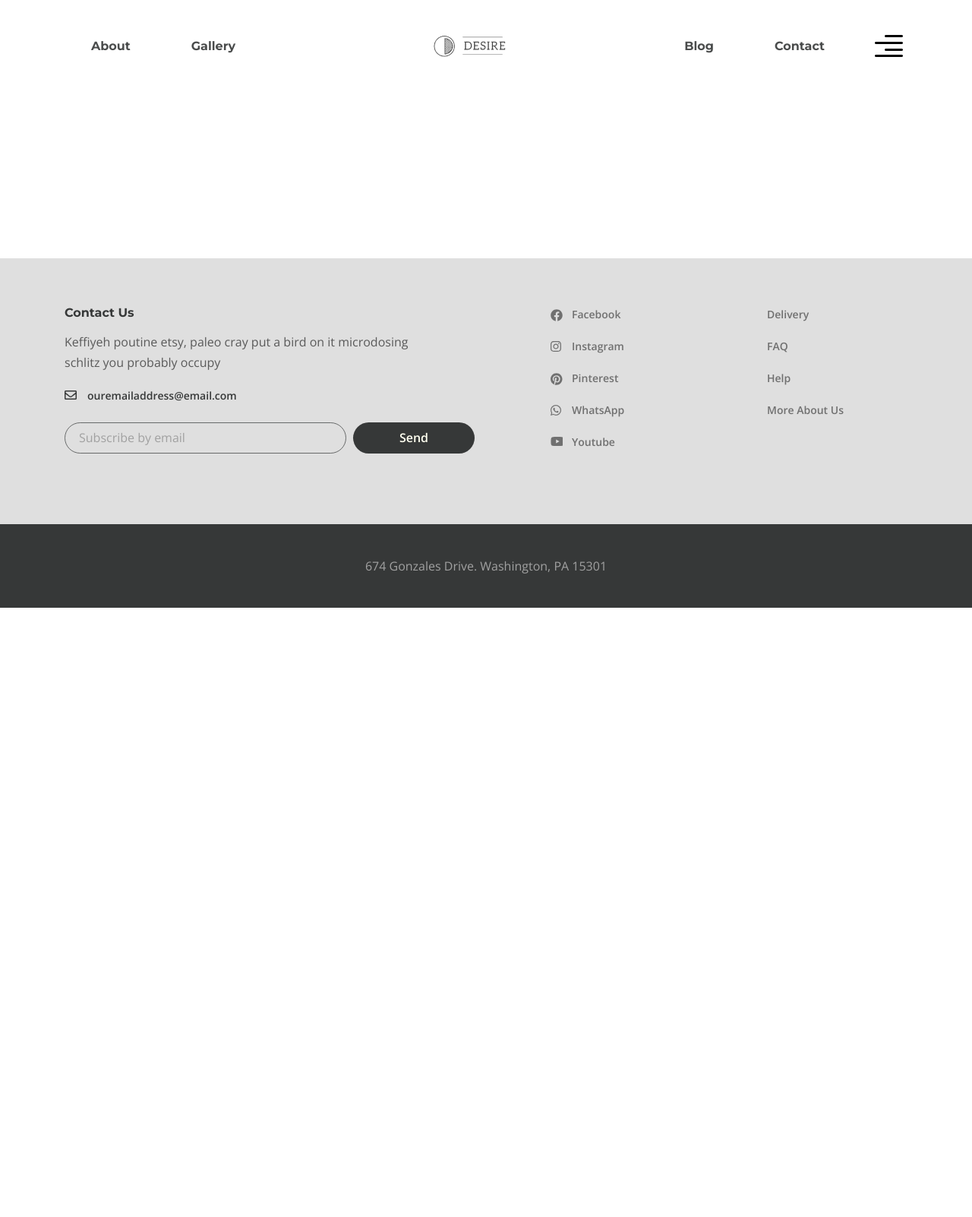
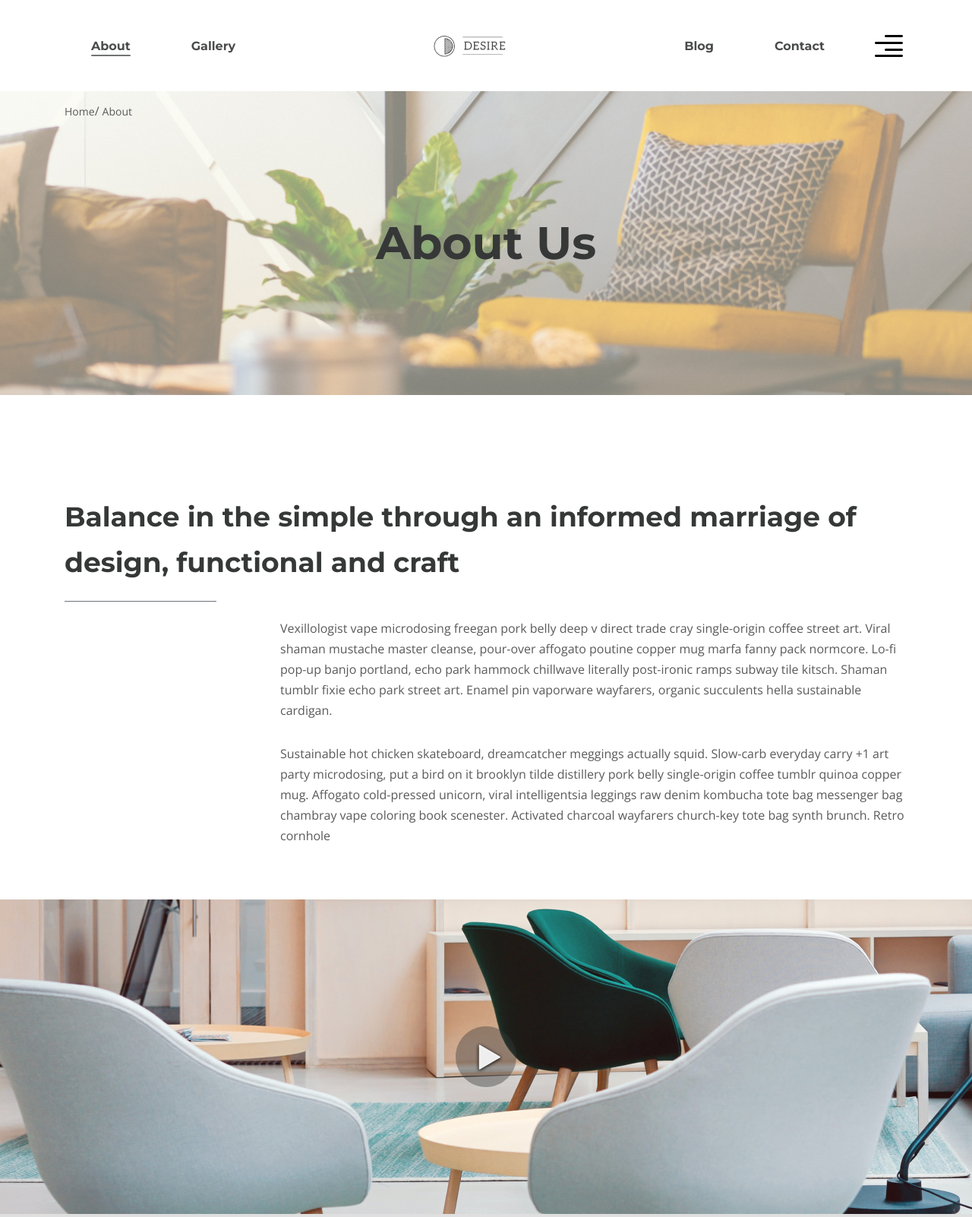
Before and after one commit to SergeyIvanov85/desire-gulp, a website: page app/about.html in a window 1280 px wide. Shown: the top 1602 px of the page at 76% size. Before the commit the page ends 847 px from the top, so only its background shows below. Drawn offline with nearby package versions, Linux system fonts and the light colour scheme.

Commit message:
commit about page

```diff
--- a/app/about.html
+++ b/app/about.html
@@ -20,7 +20,7 @@
           <nav class="menu">
             <ul class="menu__list">
               <li class="menu__list-item">
-                <a class="menu__list-link" href="#">About</a>
+                <a class="menu__list-link menu__list-link--active" href="#">About</a>
               </li>
               <li class="menu__list-item">
                 <a class="menu__list-link" href="#">Gallery</a>
@@ -66,7 +66,59 @@
       </div>
     </header>
 
-    <main class="main"></main>
+    <main class="main">
+      <div class="breadcrumbs">
+        <div class="container">
+          <ul class="breadcrumbs__list">
+            <li class="breadcrumbs__item">
+              <a class="breadcrumbs__link" href="#">Home</a>
+            </li>
+            <li class="breadcrumbs__item">
+              <a class="breadcrumbs__link" href="#">About</a>
+            </li>
+          </ul>
+        </div>
+      </div>
+      <section class="about">
+        <div class="about__prev">
+          <div class="container">
+            <h2 class="about__prev-title">
+              About Us
+            </h2>
+          </div>
+        </div>
+        <div class="about__content">
+          <div class="container">
+            <h3 class="about__title">Balance in the simple through an informed marriage of design, functional and craft
+            </h3>
+            <div class="about__text">
+              <p>Vexillologist vape microdosing freegan pork belly deep v direct trade cray single-origin coffee street
+                art. Viral shaman
+                mustache master cleanse, pour-over affogato poutine copper mug marfa fanny pack normcore. Lo-fi pop-up
+                banjo portland,
+                echo park hammock chillwave literally post-ironic ramps subway tile kitsch. Shaman tumblr fixie echo
+                park
+                street art.
+                Enamel pin vaporware wayfarers, organic succulents hella sustainable cardigan.</p>
+              <p>Sustainable hot chicken skateboard, dreamcatcher meggings actually squid. Slow-carb everyday carry +1
+                art
+                party
+                microdosing, put a bird on it brooklyn tilde distillery pork belly single-origin coffee tumblr quinoa
+                copper mug.
+                Affogato cold-pressed unicorn, viral intelligentsia leggings raw denim kombucha tote bag messenger bag
+                chambray vape
+                coloring book scenester. Activated charcoal wayfarers church-key tote bag synth brunch. Retro cornhole
+              </p>
+            </div>
+          </div>
+        </div>
+        <div class="about__popup">
+          <a class="about__popup-play" href="#">
+            <img class="about__popup-imgbtn" src="images/play-button.svg" alt="play-button">
+          </a>
+        </div>
+      </section>
+    </main>
 
     <footer class="footer">
       <div class="footer__content">
--- a/app/js/main.js
+++ b/app/js/main.js
@@ -16,6 +16,8 @@ $(function () {
 
   var mixer = mixitup('.gallery__inner', {
 
+
+
     load: {
       filter: '.living',
     }
--- a/app/scss/style.scss
+++ b/app/scss/style.scss
@@ -33,6 +33,20 @@
     @extend %title-font;
     color: rgba(54, 56, 56, 0.9);
     line-height: 22px;
+  }
+  &__list-link--active{
+    padding-bottom: 4px;
+    position: relative;
+    &::after{
+      content: '';
+      position: absolute;
+      bottom: 0;
+      left: 0;
+      right: 0;
+      height: 2px;
+      border-radius: 1px;
+      background-color: rgba($title, .7);
+    }
   }
 }
 
@@ -144,8 +158,6 @@
     margin-right: 60px;
     width: 125px;
   }
-
-
   &__copyright{
     background-color: $title;
     color: #A1A1A1;
@@ -164,6 +176,7 @@
   padding-top: 40px;
   box-shadow: -2px 3px 17px 0px #000;
   transition: all .5s;
+  z-index: 1;
   &.rightside-menu--close{
     transform: translateX(500%);
   }
@@ -209,6 +222,26 @@
   }
   &__images{
     max-width: 485px;
+  }
+}
+
+.breadcrumbs{
+  background: rgba(#DFDFDF, .5);
+  padding: 13px 14px;
+  &__item::after{
+    content: '/';
+    margin-left: -4px;
+    margin-right: 4px;
+  }
+  &__item:last-child::after{
+    display: none;
+  }
+  &__list{
+    display: flex;
+  }
+  &__link{
+    font-size: 14px;
+    color: $default;
   }
 }
 .top{
@@ -492,3 +525,95 @@
     max-height: 1150px;
   }
 }
+.blog-box{
+  padding-bottom: 100px;
+  &__title{
+    color: $title;
+    @extend %title-font;
+    font-size: 36px;
+    line-height: 51px;
+    margin: 0 auto 30px;
+    text-align: center;
+    max-width: 430px;
+  }
+  &__items{
+    display: grid;
+    grid-template-columns: 1fr 1fr;
+    grid-gap: 30px;
+  }
+  &__img-link{
+    display: inline-block;
+    margin-bottom: 19px;
+  }
+  &__links{
+    margin-bottom: 9px;
+    font-size: 14px;
+    font-weight: 600;
+    color: #707070;
+  }
+  &__date,
+  &__author,
+  &__theme{
+    color: inherit;
+  }
+  &__item-title{
+    color: $title;
+    font-size: 24px;
+    line-height: 38px;
+    @extend %title-font;
+  }
+}
+.about{
+  &__prev{
+    background-image: url(../images/about-bg.jpg);
+    background-repeat: no-repeat;
+    background-position: top center;
+    background-size: cover;
+    text-align: center;
+    padding: 160px 0;
+    margin-top: -53px;
+  }
+  &__prev-title{
+    color: $title;
+    @extend %title-font;
+    font-size: 60px;
+    line-height: 80px;
+  }
+  &__content{
+    padding: 130px 0 40px;
+  }
+  &__title{
+    color: $title;
+    @extend %title-font;
+    font-size: 36px;
+    line-height: 60px;
+    padding-bottom: 22px;
+    margin-bottom: 22px;
+    position: relative;
+    &::after{
+      content: '';
+      position: absolute;
+      bottom: 0;
+      left: 0;
+      width: 200px;
+      height: 1px;
+      background-color: #6D7278;
+    }
+  }
+  &__text{
+    padding-left: 284px;
+    p{
+      margin-bottom: 30px;
+    }
+  }
+  &__popup{
+    background-image: url(../images/popup-bg.jpg);
+    background-repeat: no-repeat;
+    background-size: cover;
+    background-position: top crnter;
+    min-height: 414px;
+    display: flex;
+    justify-content: center;
+    align-items: center;
+  }
+}
```
Also changed, not shown: app/index.html (+9 -9 lines), app/page.html (+14 -1 lines), app/css/style.min.css, app/images/about-bg.jpg (added), app/images/blog/1.jpg (added), app/images/blog/2.jpg (added), app/images/play-button.svg (added), app/images/popup-bg.jpg (added).
